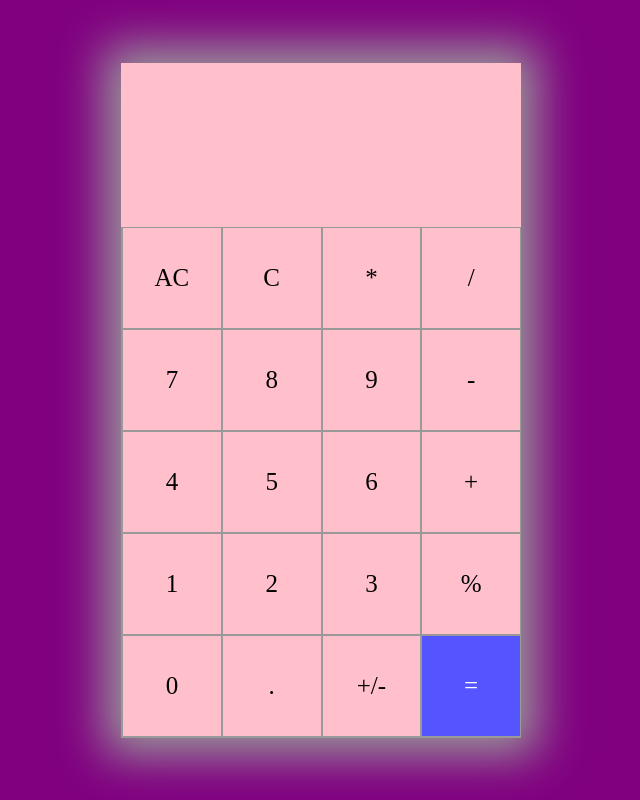
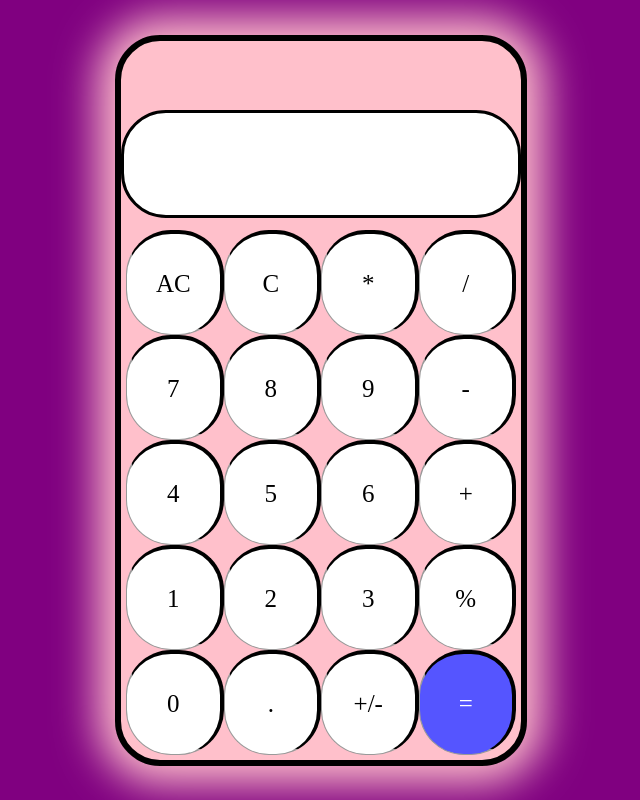
Before and after one commit to OmarKarame/JS-Calculator, a plain HTML site: page index.html in a window 1280 px wide. Shown: the whole page, without its empty margins (319-959 px from the left). Drawn offline with Linux system fonts and the light colour scheme.

Commit message:
fixed styling

```diff
--- a/styles.scss
+++ b/styles.scss
@@ -17,11 +17,14 @@ section{
     display: flex;
     align-items: center;
     justify-content: center;
+    border-radius: 45px;
 }
 
 .calculator {
     width: 400px;
-    box-shadow: 0px 0px 43px 17px rgba(153,153,153,1);
+    box-shadow: 0px 0px 43px 17px pink;
+    border-radius: 45px;
+    border: 6px solid black;;
 }
 
 #previous-display{
@@ -33,23 +36,31 @@ section{
 }
 
 #display {
+    background-color: white;
     text-align: right;
     height: 70px;
     line-height: 70px;
     padding: 16px 8px;
     font-size: 25px;
+    border: 3px solid black;
+    border-radius: 45px;
+    margin: 7px 0px;
 }
 
 .buttons {
     display: grid;
-    border-bottom: 1px solid #999;
-    border-left: 1px solid#999;
+    padding: 5px;
+    // border-bottom: 4px solid black;
+    // border-left: 4px solid black;
     grid-template-columns: 1fr 1fr 1fr 1fr;
+    border-radius: 45px;
 }
 
 .buttons > div {
-    border-top: 1px solid #999;
-    border-right: 1px solid#999;
+    background-color: white;
+    border-top: 4px solid black;
+    border-right: 4px solid black;
+    border-radius: 45px;
 }
 
 .button {
```
Also changed, not shown: styles.css.
